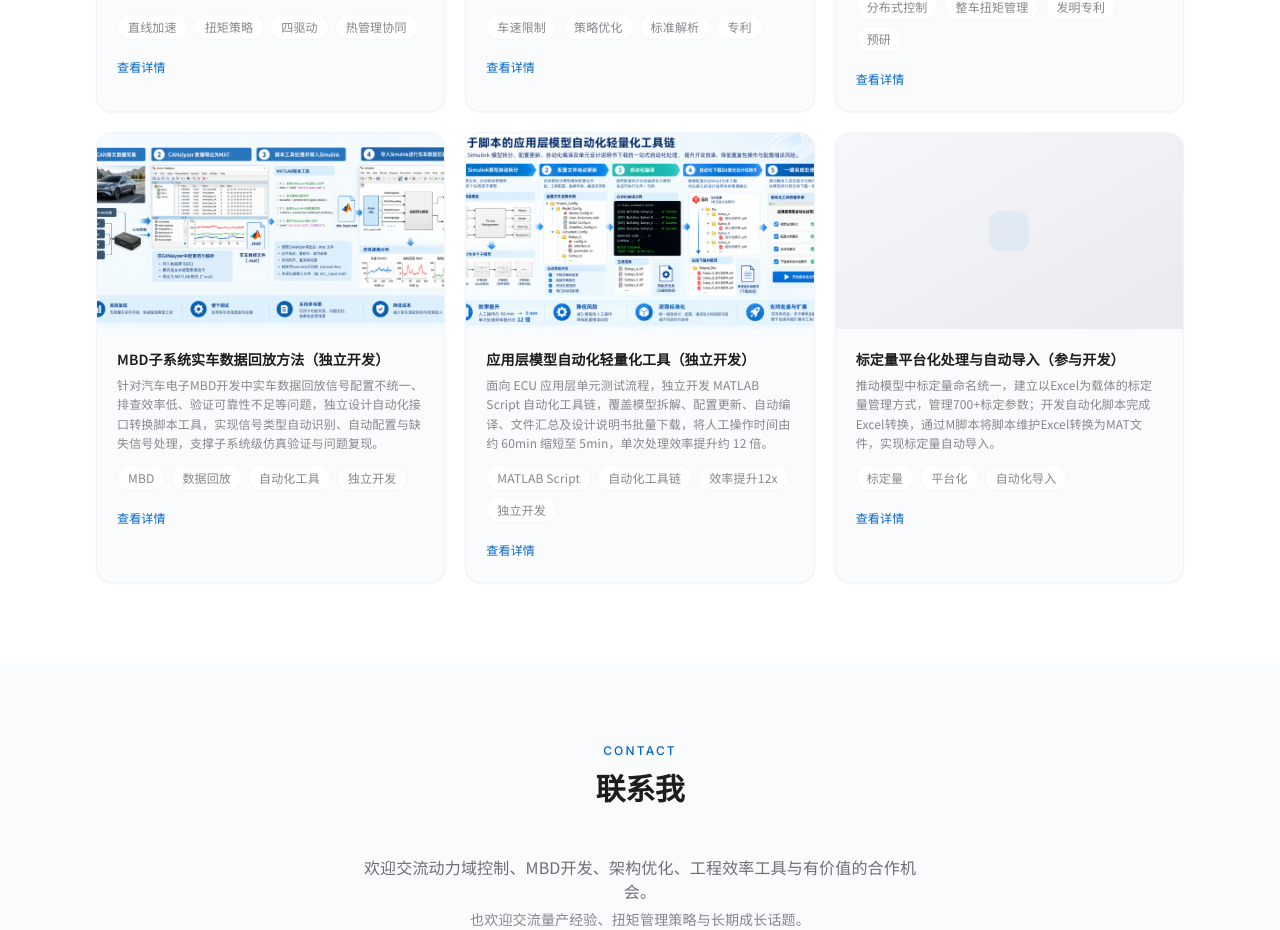
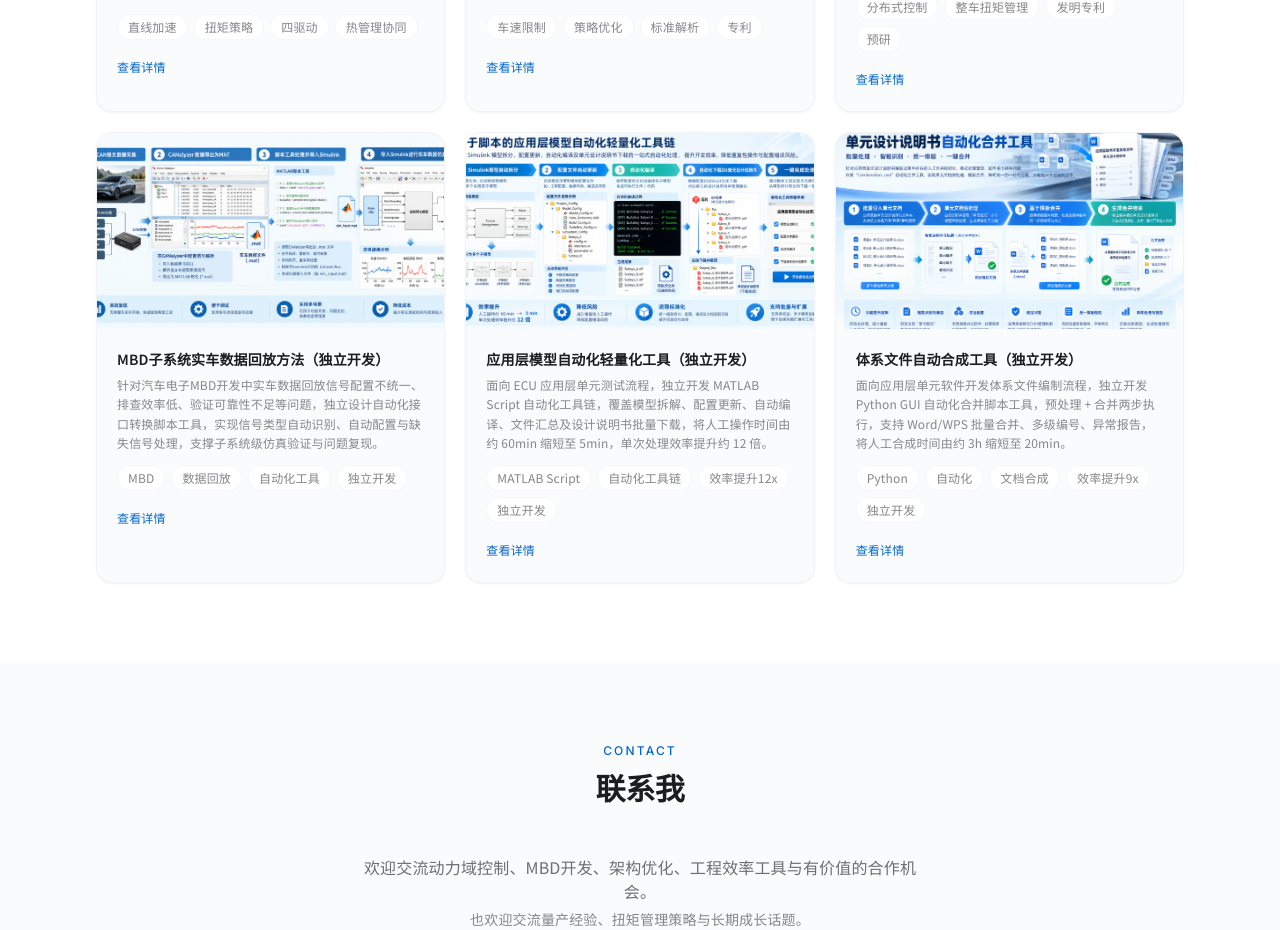
Before and after one commit to Ryj233/MY_personal_website, a Next.js app: page / in a window 1280 px wide. Shown: the part 4222-5152 px from the top of the page. Built offline with nearby package versions, Linux system fonts and the light colour scheme.

Commit message:
V0.4.7 替换标定量项目为体系文件自动合成工具

```diff
--- a/data/portfolioData.ts
+++ b/data/portfolioData.ts
@@ -492,10 +492,83 @@ export const projectsData = {
     },
     {
       id: 9,
-      title: '标定量平台化处理与自动导入（参与开发）',
-      description: '推动模型中标定量命名统一，建立以Excel为载体的标定量管理方式，管理700+标定参数；开发自动化脚本完成Excel转换，通过M脚本将脚本维护Excel转换为MAT文件，实现标定量自动导入。',
-      tags: ['标定量', '平台化', '自动化导入'],
-      slug: 'calibration-import-tool'
+      title: '体系文件自动合成工具（独立开发）',
+      subtitle: '工程效率工具｜独立开发',
+      description: '面向应用层单元软件开发体系文件编制流程，独立开发 Python GUI 自动化合并脚本工具，预处理 + 合并两步执行，支持 Word/WPS 批量合并、多级编号、异常报告，将人工合成时间由约 3h 缩短至 20min。',
+      tags: ['Python', '自动化', '文档合成', '效率提升9x', '独立开发'],
+      slug: 'doc-merger-tool',
+      cover: '/assets/images/cover-doc-merger.png',
+      sections: [
+        {
+          type: 'heading',
+          text: '项目背景'
+        },
+        {
+          type: 'text',
+          body: '应用层单元软件开发体系文件在编制过程中，需要开发人员手动合并各单元设计说明书并进行格式处理。由于文件内容多、软件经常卡顿，耗费了大量时间。为优化这一流程，开发了自动化合并脚本工具。'
+        },
+        {
+          type: 'heading',
+          text: '工具整体设计'
+        },
+        {
+          type: 'bullets',
+          items: [
+            '开发了"Combination_unit"单元设计说明书合并工具，用于批量处理 Word 文档，将多个原始单元文档预处理后合并到一个汇总模板中',
+            '工具分两步执行：第一步是单元文档预处理，第二步是文档合并，以降低内存占用和软件崩溃概率'
+          ]
+        },
+        {
+          type: 'heading',
+          text: '预处理环节'
+        },
+        {
+          type: 'bullets',
+          items: [
+            '支持选择办公软件（Microsoft Office 或 WPS）、原始单元文档文件夹、预处理输出文件夹等',
+            '自动识别单元设计说明书中的"单元概况"小节，兼容"单元概述""单元简介""单元介绍"等命名变体',
+            '根据文件名提取项目名称作为一级标题，并对文档标题进行降级处理',
+            '支持多种处理顺序（按文件名升序/降序或手动顺序）'
+          ]
+        },
+        {
+          type: 'heading',
+          text: '合并环节'
+        },
+        {
+          type: 'bullets',
+          items: [
+            '选择汇总模板文件（体系文件模板），并删除模板中目录页后的原有标题',
+            '将预处理后的文档按指定顺序合并，并统一设置多级编号',
+            '提供合并报告和输出文件夹快速查看功能'
+          ]
+        },
+        {
+          type: 'heading',
+          text: '通用设置与性能优化'
+        },
+        {
+          type: 'bullets',
+          items: [
+            '包含日志控制、批量处理数量设置等，确保程序运行稳定',
+            '支持强制关闭办公软件进程、保存临时文件（调试用）等选项',
+            '采用面向对象设计：DocumentMergerGUI、ManualOrderDialog、UnitDocumentPreprocessor、TemplateMerger 等类',
+            '使用 tkinter 构建界面，通过 win32com.client 操作 Word/WPS，利用线程和 COM 初始化/释放机制防止界面卡死和崩溃'
+          ]
+        },
+        {
+          type: 'heading',
+          text: '异常处理与报告'
+        },
+        {
+          type: 'bullets',
+          items: [
+            '预处理和合并过程中，每个失败文档均记录原因，生成报告便于排查问题',
+            '脚本设置了各级标题的字体、字号、加粗等样式，并支持在合并后手动调整编号起始值或样式',
+            '用户可自定义处理顺序、导出顺序文件、查看报告，并可在合并前修改模板信息，合并后按点检表核查文件，最终导出 PDF 会签'
+          ]
+        }
+      ]
     }
   ]
 }
```
Also changed, not shown: public/assets/images/cover-doc-merger.png (added).
